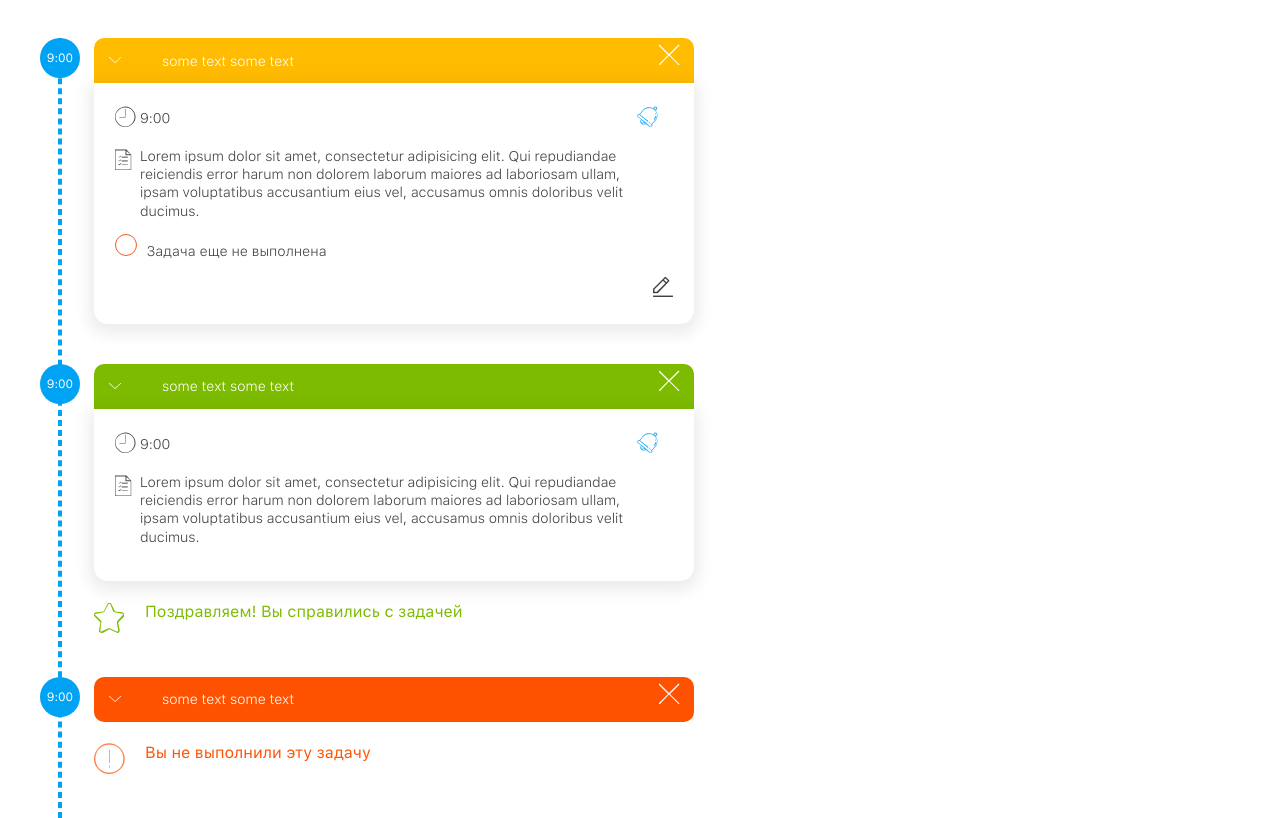
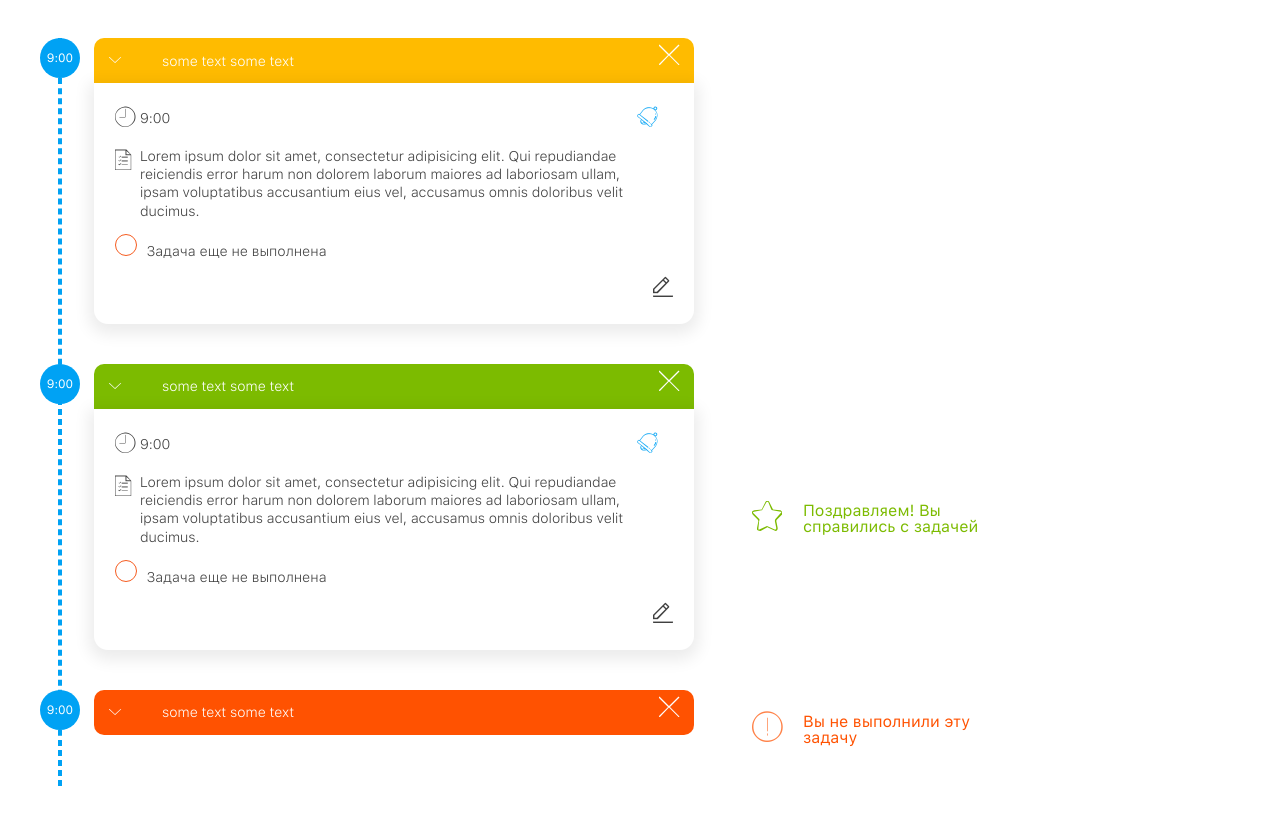
Before and after one commit to prostonastya/Planner, a website: page app/index.html in a window 1280 px wide. Shown: the part 276-1094 px from the top of the page. After the commit the page ends 1062 px from the top, so only its background shows below. Drawn offline with Linux system fonts and the light colour scheme.

Commit message:
доделала: текст со звездочкой перестраивается справа на десктопе

```diff
--- a/app/css/style.css
+++ b/app/css/style.css
@@ -325,6 +325,22 @@ main {
     left: 1.8em;
     bottom: 0; }
 
+.one-task-wrap {
+  -webkit-box-orient: vertical;
+  -webkit-box-direction: normal;
+  -webkit-flex-direction: column;
+      -ms-flex-direction: column;
+          flex-direction: column; }
+  .one-task-wrap + .one-task-wrap {
+    margin-top: 4em; }
+  @media (min-width: 1024px) {
+    .one-task-wrap {
+      -webkit-box-orient: horizontal;
+      -webkit-box-direction: normal;
+      -webkit-flex-direction: row;
+          -ms-flex-direction: row;
+              flex-direction: row; } }
+
 .task {
   width: 100%;
   padding-left: 5.4em;
@@ -340,8 +356,6 @@ main {
     background: #7cbb00; }
   .task.warning .task-header {
     background: #ff5201; }
-  .task + .task {
-    margin-top: 4em; }
   .task .task-header {
     padding: 1.5em;
     background: #ffbb00;
@@ -446,7 +460,15 @@ main {
           align-items: center; }
 
 .message {
-  margin-top: 2.2em; }
+  margin-top: 2.2em;
+  margin-left: 5.8em;
+  -webkit-box-align: center;
+  -webkit-align-items: center;
+      -ms-flex-align: center;
+          align-items: center; }
+  @media (min-width: 1024px) {
+    .message {
+      width: 20%; } }
   .message .warning-icon {
     font-size: 3em;
     color: #ff8248;
@@ -615,7 +637,7 @@ main {
   display: flex; }
 
 .wrap {
-  background: url("../img/login-bg.jpg") no-repeat;
+  background: url("../img/log-bg-320.jpg");
   height: 100vh;
   background-size: cover;
   -webkit-box-pack: center;
@@ -626,6 +648,11 @@ main {
   -webkit-align-items: center;
       -ms-flex-align: center;
           align-items: center; }
+  @media (min-width: 1024px) {
+    .wrap {
+      background: url("../img/login-bg.jpg");
+      height: 100vh;
+      background-size: cover; } }
 
 .login-form {
   -webkit-border-radius: 1em;
--- a/app/index.html
+++ b/app/index.html
@@ -41,6 +41,7 @@
 				</div>
 				<div class="all-task-wrap">
 					<!-- one task start -->
+					<div class="one-task-wrap flex-container">
 						<div class="task open">
 							<div class="to-do-time">9:00</div>
 							<div class="task-header flex-container">
@@ -80,8 +81,10 @@
 								</div>
 							</div>
 						</div>
+					</div>
 					<!-- one task end -->
 					<!-- one task start -->
+					<div class="one-task-wrap flex-container">
 						<div class="task success open">
 							<div class="to-do-time">9:00</div>
 							<div class="task-header flex-container">
@@ -107,11 +110,18 @@
 										Lorem ipsum dolor sit amet, consectetur adipisicing elit. Qui repudiandae reiciendis error harum non dolorem laborum maiores ad laboriosam ullam, ipsam voluptatibus accusantium eius vel, accusamus omnis doloribus velit ducimus.
 									</div>
 								</div>
-							<div class="task-check-row">
-								<div class="task-icon"></div>
+								<div class="task-check-row flex-container">
+									<!-- <div class="task-icon">
+										<span class="icon icon-check"></span>
+									</div> -->
+									<input type="checkbox" id="check">
+									<label for="check">Задача еще не выполнена</label>
 								</div>
-							<div class="task-edit-row">
-
+								<div class="task-edit-row flex-container">
+									<div class="task-icon">
+										<span class="icon icon-edit-not_active"></span>
+									</div>
+								</div>
 							</div>
 						</div>
 						<div class="message flex-container">
@@ -123,6 +133,7 @@
 					</div>
 					<!-- one task end -->
 					<!-- one task start -->
+					<div class="one-task-wrap flex-container">
 						<div class="task warning">
 							<div class="to-do-time">9:00</div>
 							<div class="task-header flex-container">
@@ -148,11 +159,18 @@
 										Lorem ipsum dolor sit amet, consectetur adipisicing elit. Qui repudiandae reiciendis error harum non dolorem laborum maiores ad laboriosam ullam, ipsam voluptatibus accusantium eius vel, accusamus omnis doloribus velit ducimus.
 									</div>
 								</div>
-							<div class="task-check-row">
-								<div class="task-icon"></div>
+								<div class="task-check-row flex-container">
+									<!-- <div class="task-icon">
+										<span class="icon icon-check"></span>
+									</div> -->
+									<input type="checkbox" id="check">
+									<label for="check">Задача еще не выполнена</label>
 								</div>
-							<div class="task-edit-row">
-
+								<div class="task-edit-row flex-container">
+									<div class="task-icon">
+										<span class="icon icon-edit-not_active"></span>
+									</div>
+								</div>
 							</div>
 						</div>
 						<div class="message flex-container">
```
Also changed, not shown: app/img/log-bg-320.jpg (added), dist/sass/_layout.scss, dist/sass/_login.scss. Lines whose indentation alone changed are shown as unchanged.
